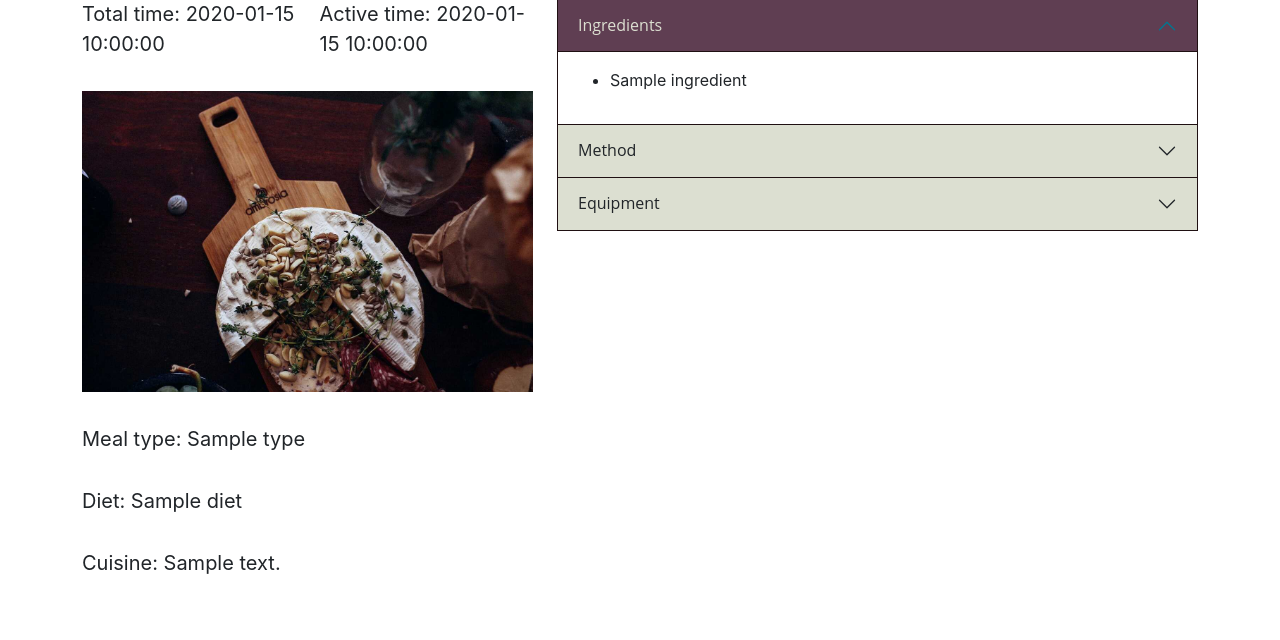
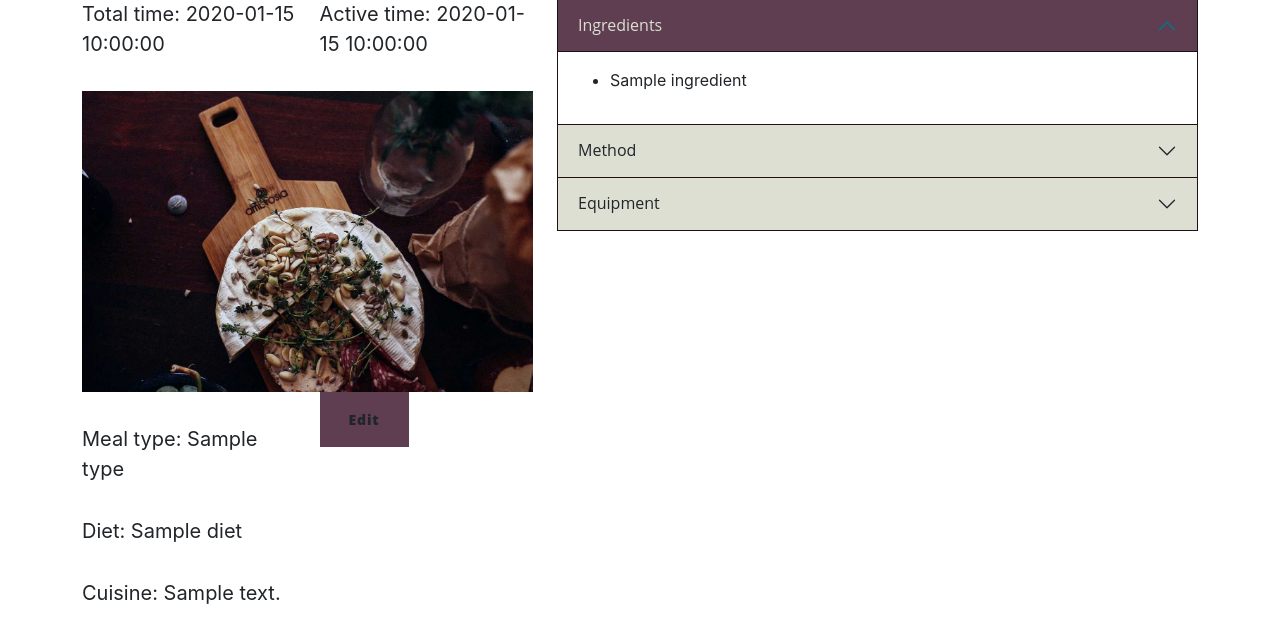
Before and after one commit to ElrieM/MS3-RecipeBundle, a Flask app: template templates/recipes.html in a window 1280 px wide. Shown: the part 489-1129 px from the top of the page. Before the commit the page ends 1063 px from the top, so only its background shows below. Run offline with Flask 2, Linux system fonts and the light colour scheme; the template is opened without the code that fills it: most values are stand-ins (such as "Sample title", 1, 10 or a date in 2020); some libraries are stand-ins or nearby versions; some web fonts are replaced.

Commit message:
Add Edit button to Recipe view page

```diff
--- a/templates/recipes.html
+++ b/templates/recipes.html
@@ -10,9 +10,18 @@
                 <p class="col">Active time: {{ recipe.active_time }}</p>
             </div>
             <img id="recipe-image" src="{{ url_for('static', filename='images/header-bg.jpg') }}">
-            <p>Meal type: {{ recipe.type }}</p>
-            <p>Diet: {{ recipe.diet }}</p>
-            <p>Cuisine: {{ recipe.cuisine }}</p>
+            <div class="row">
+                <div class="col-sm-6">
+                    <p>Meal type: {{ recipe.type }}</p>
+                    <p>Diet: {{ recipe.diet }}</p>
+                    <p>Cuisine: {{ recipe.cuisine }}</p>
+                </div>
+                <div class="col-sm-6">
+                    <button class="btn btn-primary">
+                        <a href="{{ url_for('edit_recipe', recipe_id=recipe._id)}}" class="btn-small">Edit</a>
+                    </button>
+                </div>
+            </div>
         </div>
         <div class="col col-md-7">
             <!-- Adapted from -->
```
